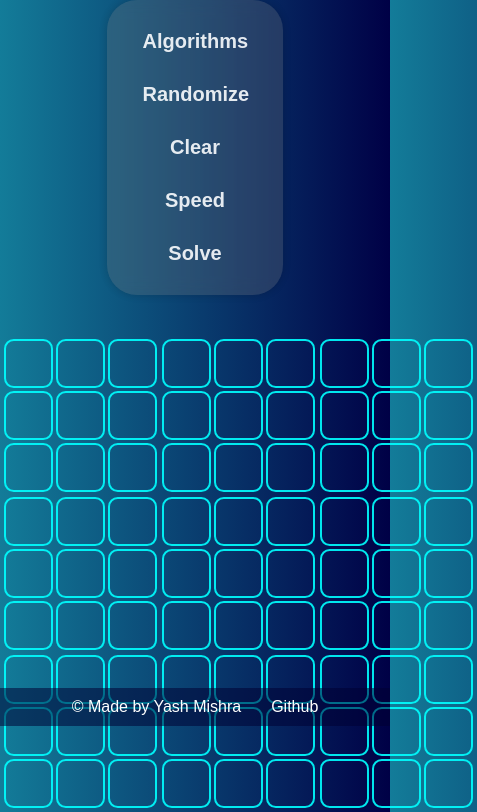
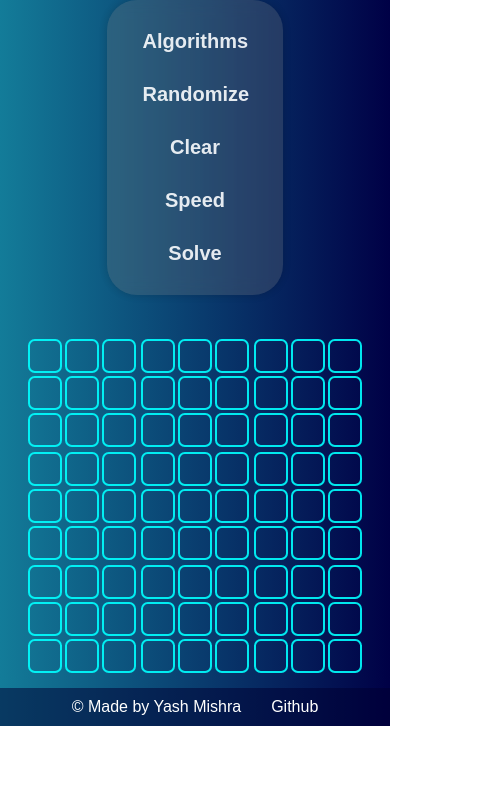
Before and after one commit to Yash8077/Sudoku-Backtracking-Visualizer, a plain HTML site: page index.html in a window 390 px wide. Shown: the part 118-930 px from the top of the page, 477 px wide, since content can reach past the window. After the commit the page ends 844 px from the top, so only its background shows below. Drawn offline with nearby package versions, Linux system fonts and the light colour scheme; a script that the page names is missing.

Commit message:
Updated style.css

```diff
--- a/style/style.css
+++ b/style/style.css
@@ -74,8 +74,8 @@ body {
     white-space: nowrap;
 }
 .logo{
-    text-align: center; /* Centers the text within the heading element */
-    display: block; /* Ensures the heading is treated as a block element */
+    text-align: center;
+    display: block;
     margin-left: auto;
     margin-right: auto;
     font-size: 3rem;
@@ -294,8 +294,8 @@ body {
     /* margin: auto; */
     margin: auto;
     border-collapse: collapse;
-    width: 378px;
-    height: 395px;
+    width: auto;
+    height: auto;
 
 }
 
@@ -346,6 +346,7 @@ tr:nth-child(3n) td
     text-align: center;
     font-size: 30px;
     outline: rgba(255, 222, 173, 0);
+    gap: 5px;
 }
 .cell:hover{
     transform: scale(1.1);
@@ -380,6 +381,10 @@ tr:nth-child(3n) td
     #footer-navbar{
         margin-top: 30px;
     }
+    .cell input{
+        width:30px;
+        height:30px;
+    }
 }
 #footer-navbar {
     background-color: #00003388;
```
